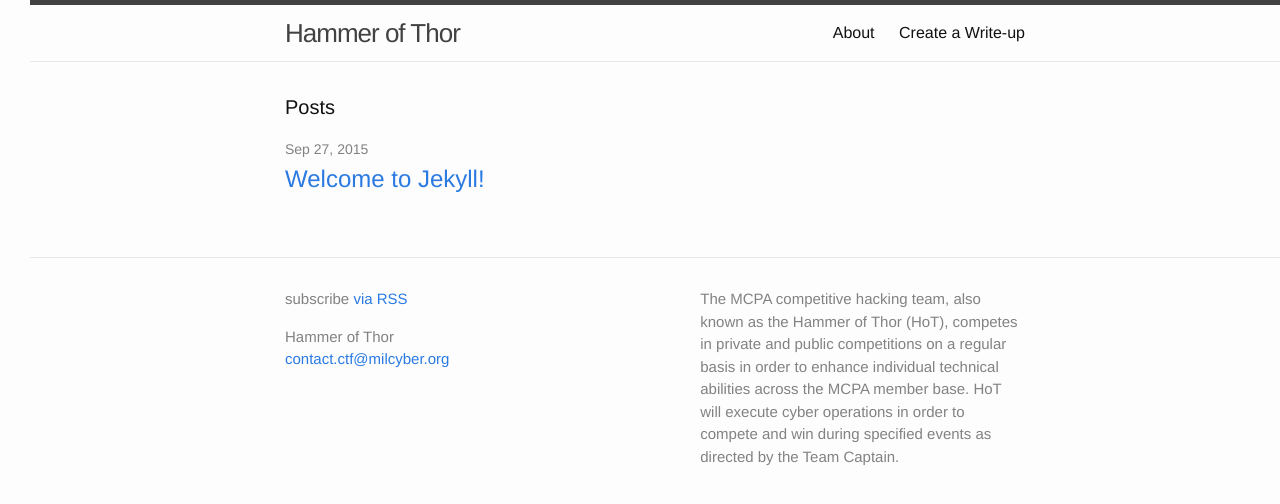
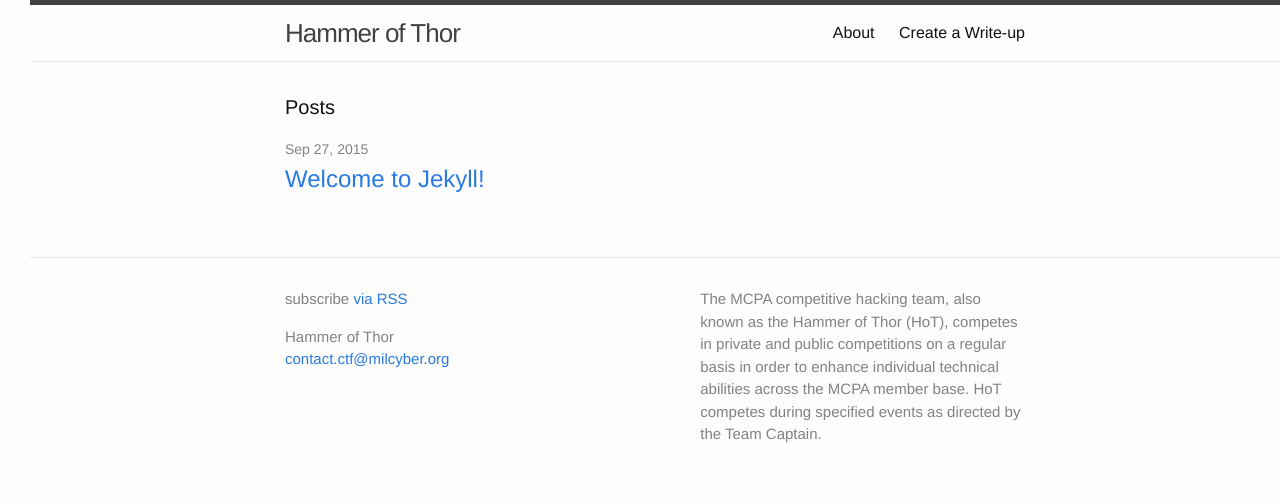
Before and after one commit to MCPA/MCPA.github.io, a Jekyll site: the page built from index.html, in a window 1280 px wide. Shown: the top 504 px of the page. Built offline with Jekyll 4.4.1, drawn with Linux system fonts in a browser that asks for light colours; Markdown is read by kramdown in place of the engine named in the settings; the list of posts is cut into pages by our own code.

Commit message:
Update _config.yml

```diff
--- a/_config.yml
+++ b/_config.yml
@@ -1,7 +1,7 @@
 # Site settings
 title: Hammer of Thor
 email: contact.ctf@milcyber.org
-description: "The MCPA competitive hacking team, also known as the Hammer of Thor (HoT), competes in private and public competitions on a regular basis in order to enhance individual technical abilities across the MCPA member base. HoT will execute cyber operations in order to compete and win during specified events as directed by the Team Captain."
+description: "The MCPA competitive hacking team, also known as the Hammer of Thor (HoT), competes in private and public competitions on a regular basis in order to enhance individual technical abilities across the MCPA member base. HoT competes during specified events as directed by the Team Captain."
 url: ""
 #github_username:
 #twitter_username:
```
